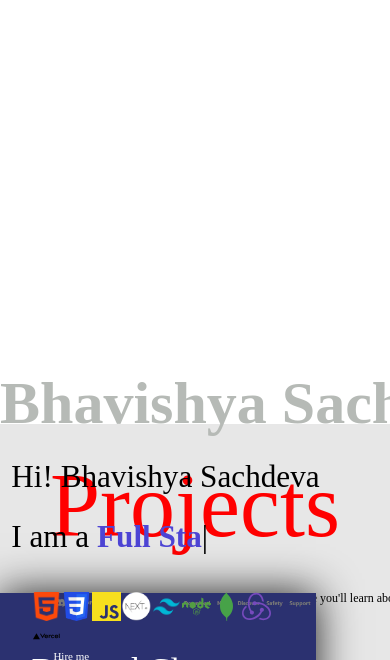
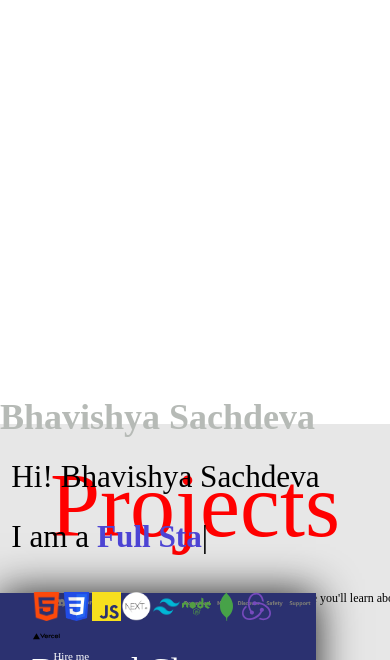
Before and after one commit to bhavishya3102/portfolio, a plain HTML site: page index.html in a window 390 px wide. Shown: the part 184-844 px from the top of the page. Drawn offline with nearby package versions, Linux system fonts and the light colour scheme.

Commit message:
Update style.css

```diff
--- a/style.css
+++ b/style.css
@@ -496,6 +496,7 @@ left: 10%;
 #card1{
 background-image: url(./images/projects/discord.png);
 margin-right: 120px;
+
 }
 
 #card2{
@@ -841,7 +842,7 @@ phone device */
     }
 
     .faded-text{
-        font-size: 5rem;
+        font-size: 3rem;
         bottom: -74px;
         left: 0px;
 
@@ -947,65 +948,3 @@ phone device */
 
 
 }
-
-
-/* @media (max-width:1300px) {
-    .page-heading {
-      padding-top: 30px;
-      color: var(--bgOrange);
-      text-align: center;
-      font-size: 40px;
-    }
-    .project-container {
-      padding: 5px;
-      margin: 10px;
-      gap: 60px;
-    }
-    .project-card{
-        width: 48%;
-        height:180px ;
-    }
-    .project-card {
-      background-size: cover;
-      background-position: center;
-    }
-    .project-content {
-      scale: 0.5;
-      bottom: 0;
-      left: 0;
-      right: 0;
-      top: 0;
-    }
-    .project-content-left {
-      left: 0;
-    }
-    .project-content-heading {
-      font-size: 40px;
-      width: 100%;
-    }
-    .project-content-sub-head {
-      width: 100%;
-    }
-    #card2 {
-      margin-left: 0;
-    }
-    #card4 {
-      margin-left: 0;
-    }
-    .project-content-skills {
-      width: 100%;
-    }
-
-    .project-content-skills img{
-        width: 35px;
-    }
-
-
-
-    .project-card:hover .project-no {
-      display: none;
-    }
-    .project-card:hover .project-content {
-      scale: 0.55;
-    }
-  } */
```
